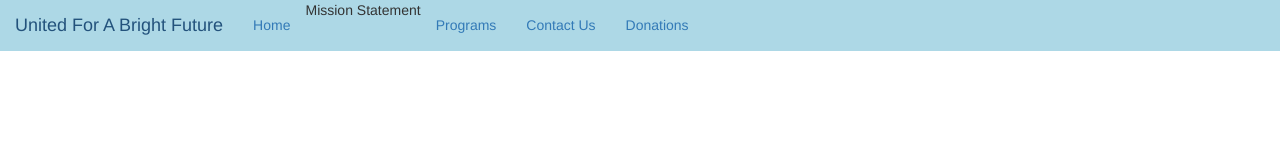
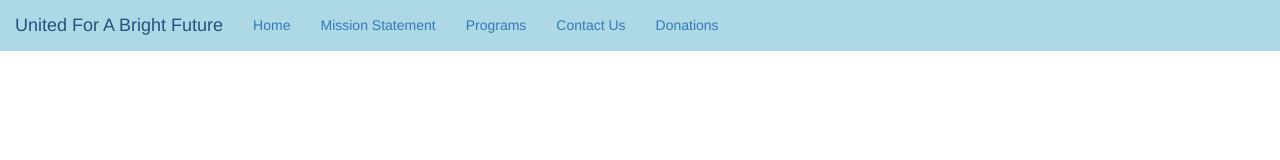
Before and after one commit to ashtonwalden34/united-future, a plain HTML site: page programs.html in a window 1280 px wide. Drawn offline with nearby package versions, Linux system fonts and the light colour scheme.

```diff
--- a/programs.html
+++ b/programs.html
@@ -29,7 +29,7 @@
             <div class="collapse navbar-collapse" id="myNavbar">
               <ul class="nav navbar-nav">
                 <li class="active"><a href="#">Home</a></li>
-                <li>Mission Statement</a></li>
+                <li><a>Mission Statement</a></li>
                 <li class="active"><a href="programs.html">Programs</a></li>
                 <li><a href="contact.html">Contact Us</a></li>
                 <li><a href="donate.html">Donations</a></li>
```
